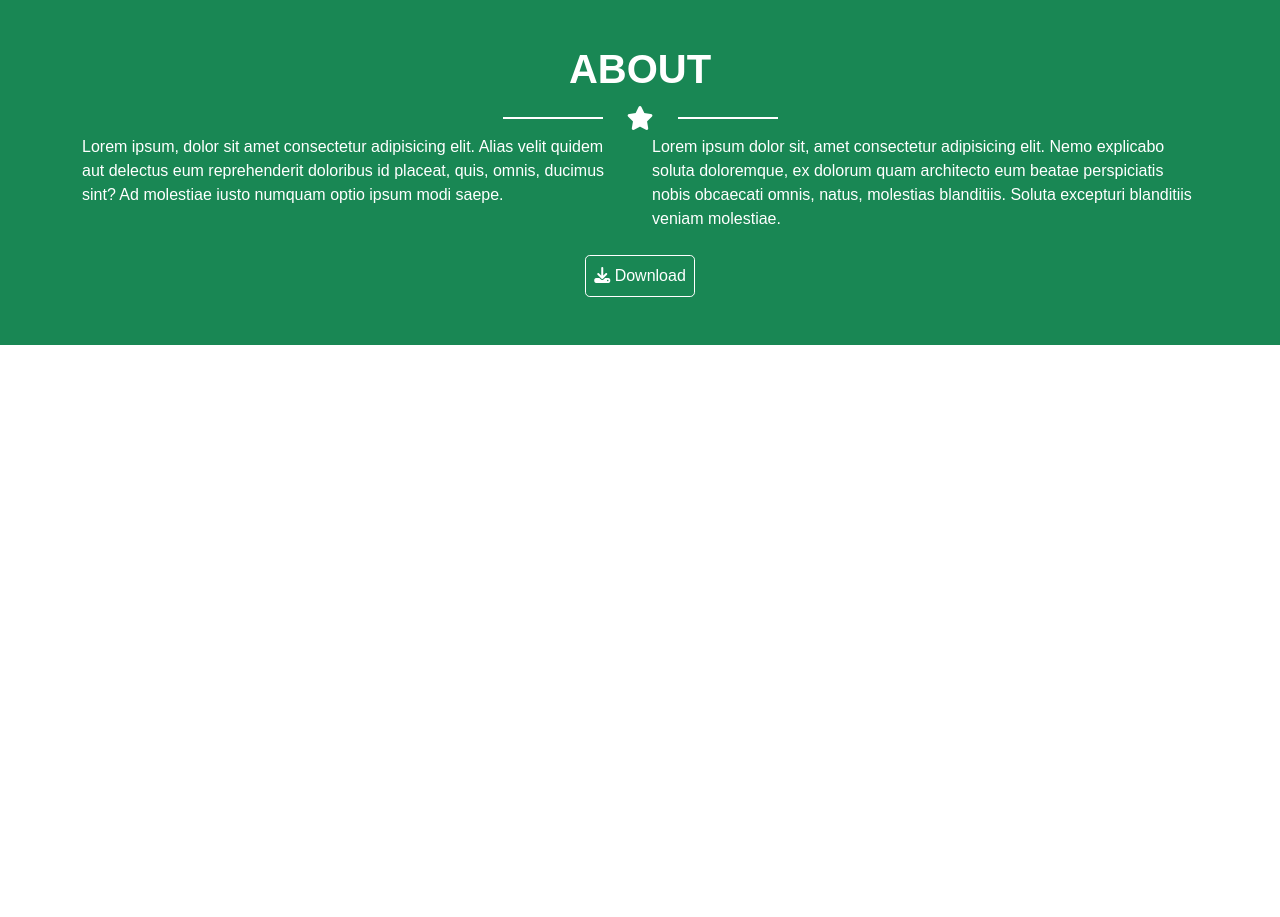
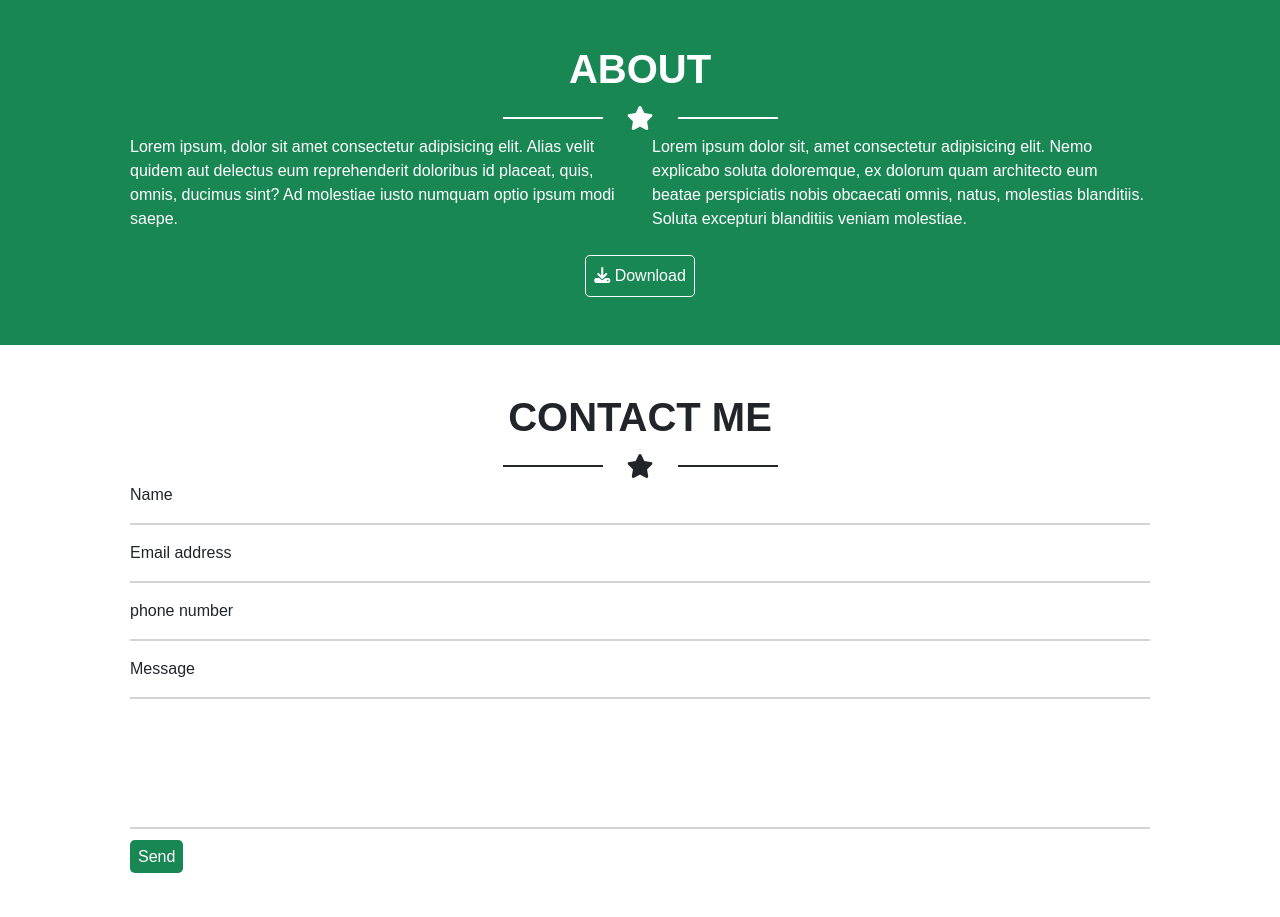
Before and after one commit to Fianda0/html-css-bootstrap-freelancer, a plain HTML site: page index.html in a window 1280 px wide. Shown: the part 1120-2037 px from the top of the page. Before the commit the page ends 1465 px from the top, so only its background shows below. Drawn offline with nearby package versions, Linux system fonts and the light colour scheme.

Commit message:
add contact section

```diff
--- a/index.html
+++ b/index.html
@@ -126,7 +126,7 @@
                     </div>
                 </div>
 
-                <div class="row text-white">
+                <div class="row px-5 text-white">
                     <div class="col-6">Lorem ipsum, dolor sit amet consectetur adipisicing elit. Alias velit quidem aut
                         delectus eum reprehenderit doloribus id placeat, quis, omnis, ducimus sint? Ad molestiae iusto
                         numquam optio ipsum modi saepe.</div>
@@ -144,6 +144,42 @@
             </div>
         </section>
 
+        <!-- contact -->
+        <section>
+            <div class="contact container py-5">
+
+                <div class="row text-center">
+                    <div class="col-12">
+                        <h2 class="fs-1 fw-bold">CONTACT ME</h2>
+                        <div class="star d-flex align-items-center justify-content-center">
+                            <hr>
+                            <i class="fa-solid fa-star px-4 fs-4"></i>
+                            <hr>
+                        </div>
+                    </div>
+                </div>
+
+                <div class="row px-5 element-contact">
+                    <div class="col-12">Name
+                        <hr>
+                    </div>
+                    <div class="col-12">Email address
+                        <hr>
+                    </div>
+                    <div class="col-12">phone number
+                        <hr>
+                    </div>
+                    <div class="col-12 pb-5">Message
+                        <hr>
+                    </div>
+                    <div class="col-12 pt-5">
+                        <hr>
+                        <a class="bg-success p-2 text-white rounded-3" href="">Send</a>
+                    </div>
+                </div>
+            </div>
+        </section>
+
     </main>
     <!-- Fine main -->
 
--- a/style.css
+++ b/style.css
@@ -32,3 +32,8 @@ hr {
     display: flex;
     justify-content: center;
 }
+
+.element-contact hr {
+    width: 100%;
+    border: 1px solid lightgrey;
+}
```
